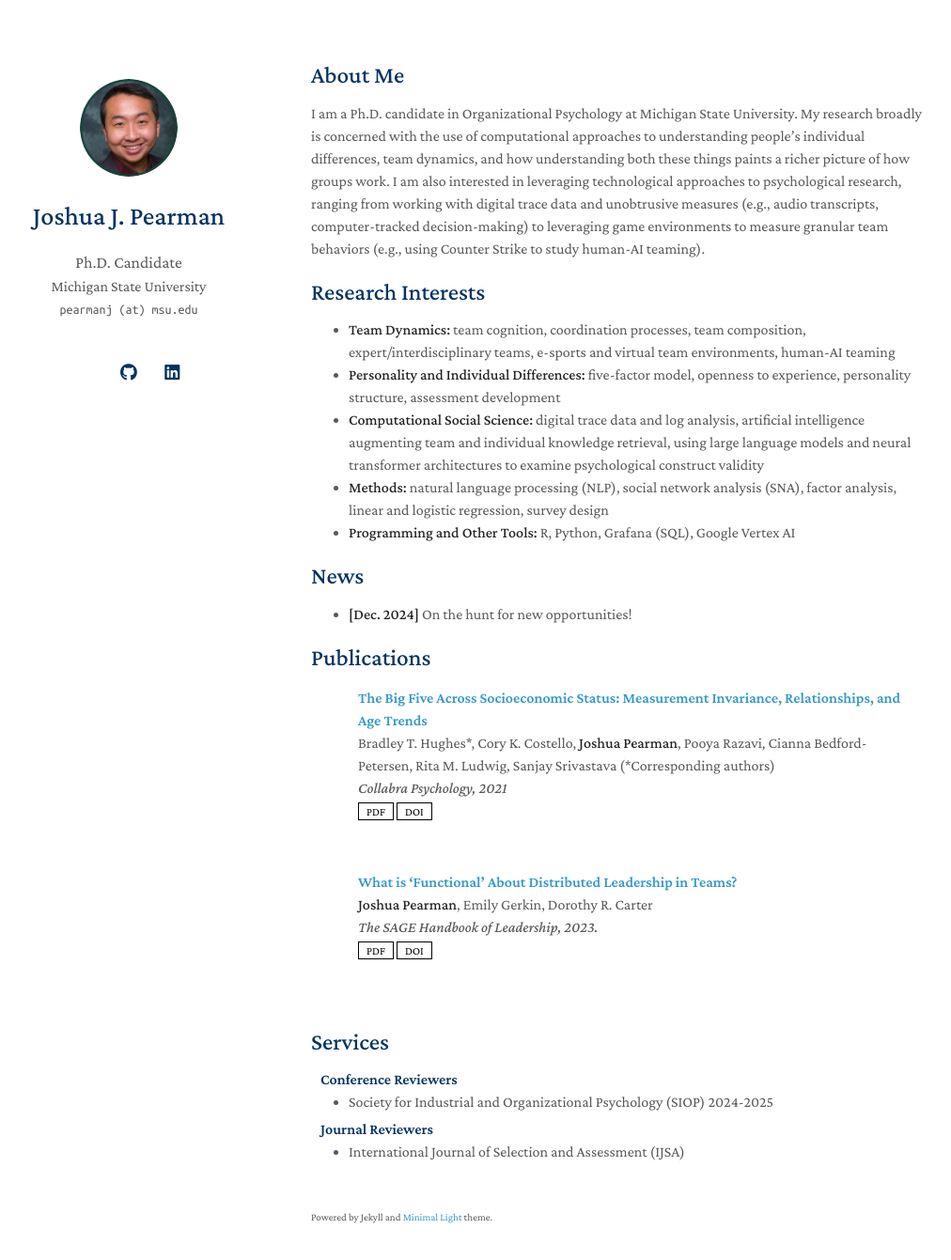
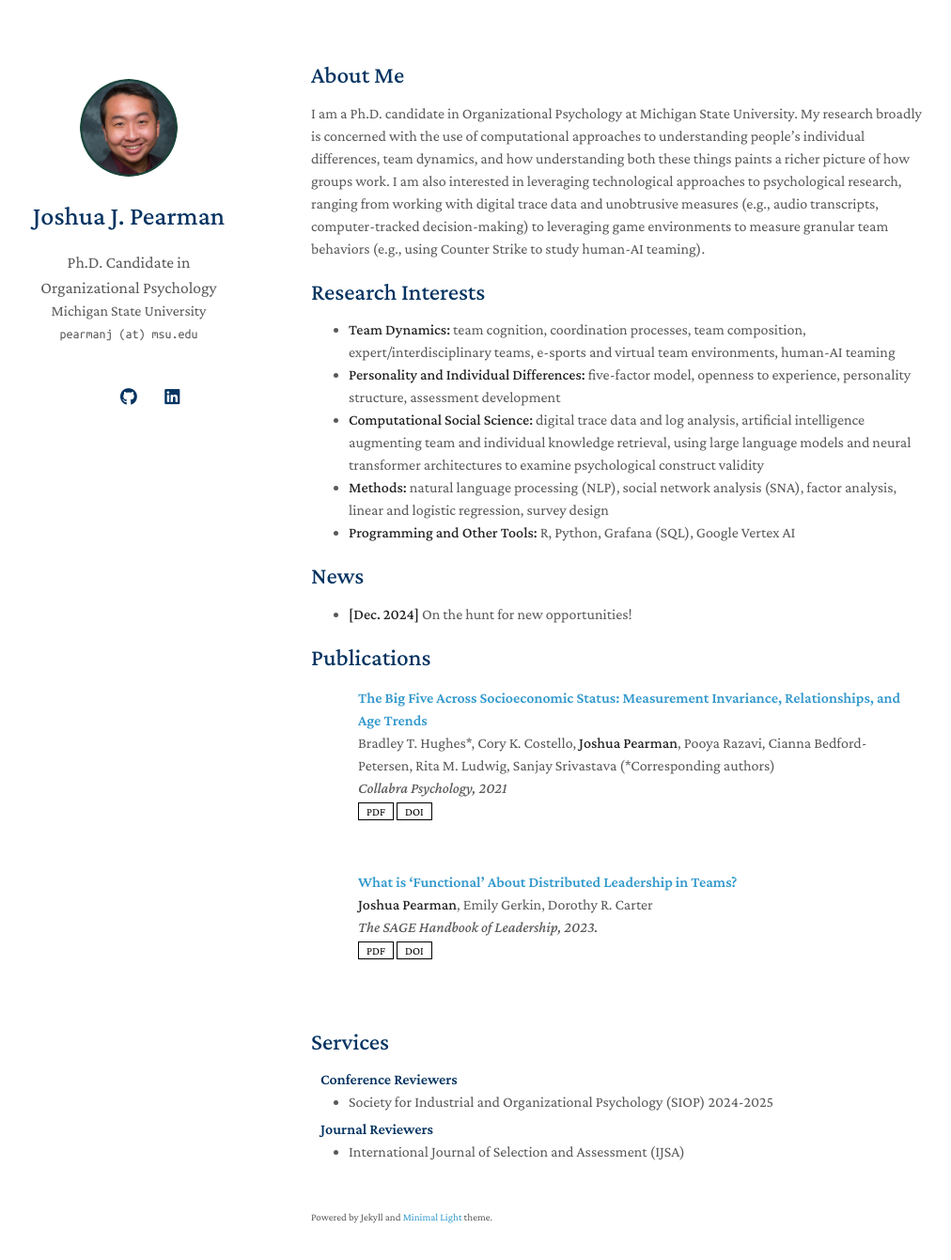
Before and after one commit to jpearman7/jpearman.github.io, a Jekyll site: the page built from index.md, in a window 1280 px wide and 1376 px high. Shown: the top 1341 px of the window at 94% size, without its empty margins (139-1151 px from the left). Built offline with Jekyll 4.4.1, drawn with Linux system fonts in a browser that asks for light colours; a style sheet for code colours, icons or effects is not loaded; our own code applies the rules of GitHub Pages for plain Markdown files.

Commit message:
Update _config.yml

```diff
--- a/_config.yml
+++ b/_config.yml
@@ -1,6 +1,6 @@
 # Basic Information
 title: Joshua J. Pearman
-position: Ph.D. Candidate
+position: Ph.D. Candidate in Organizational Psychology
 affiliation: Michigan State University
 email: pearmanj (at) msu.edu
 
```
